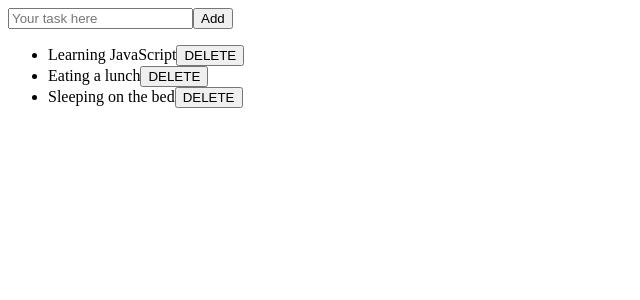
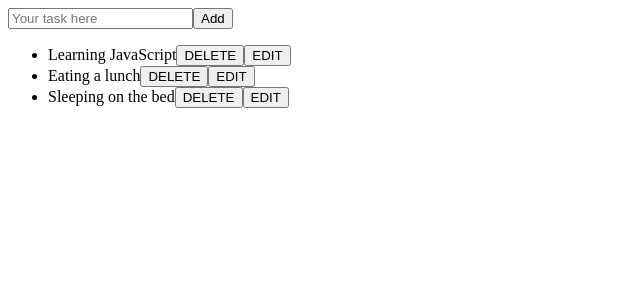
Before and after one commit to impactbyte-gon/review-react, a React (Create React App) app: page / in a window 1280 px wide. Shown: the top 300 px of the page, without its empty margins (0-640 px from the left). Built offline with nearby package versions, Linux system fonts and the light colour scheme.

Commit message:
Implement edit task

```diff
--- a/src/App.js
+++ b/src/App.js
@@ -29,11 +29,33 @@ class App extends Component {
     })
   }
 
+  editTask = index => {
+    const text = prompt(`Edit text for index ${index}:`)
+
+    if (text !== null) {
+      const newTasks = this.state.tasks.map((item, itemIndex) => {
+        if (index === itemIndex) {
+          return text
+        } else {
+          return item
+        }
+      })
+
+      this.setState({
+        tasks: newTasks
+      })
+    }
+  }
+
   render() {
     return (
       <div>
         <Form addTask={this.addTask} />
-        <List tasks={this.state.tasks} deleteTask={this.deleteTask} />
+        <List
+          tasks={this.state.tasks}
+          deleteTask={this.deleteTask}
+          editTask={this.editTask}
+        />
       </div>
     )
   }
--- a/src/components/List.js
+++ b/src/components/List.js
@@ -15,6 +15,13 @@ class List extends React.Component {
               >
                 DELETE
               </button>
+              <button
+                onClick={() => {
+                  this.props.editTask(index)
+                }}
+              >
+                EDIT
+              </button>
             </li>
           )
         })}
```
